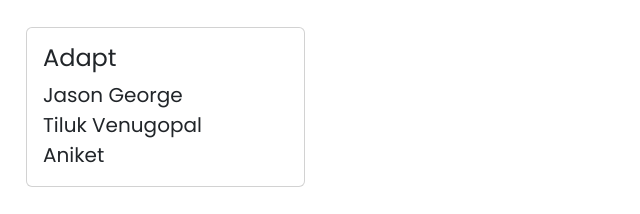
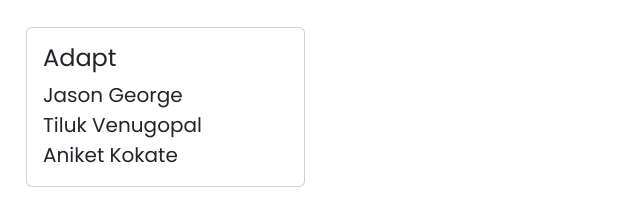
Before and after one commit to soccer-robotics/psr, a plain HTML site: page index.html in a window 1280 px wide. Shown: the part 3214-3428 px from the top of the page, 172-812 px from the left. Drawn offline with nearby package versions, Linux system fonts and the light colour scheme.

Commit message:
Added my full name

```diff
--- a/index.html
+++ b/index.html
@@ -160,7 +160,7 @@
                             <p class="card-text">
                                 Jason George<br>
                                 Tiluk Venugopal<br>
-                                Aniket
+                                Aniket Kokate
                             </p>
                         </div>
                     </div>
```
